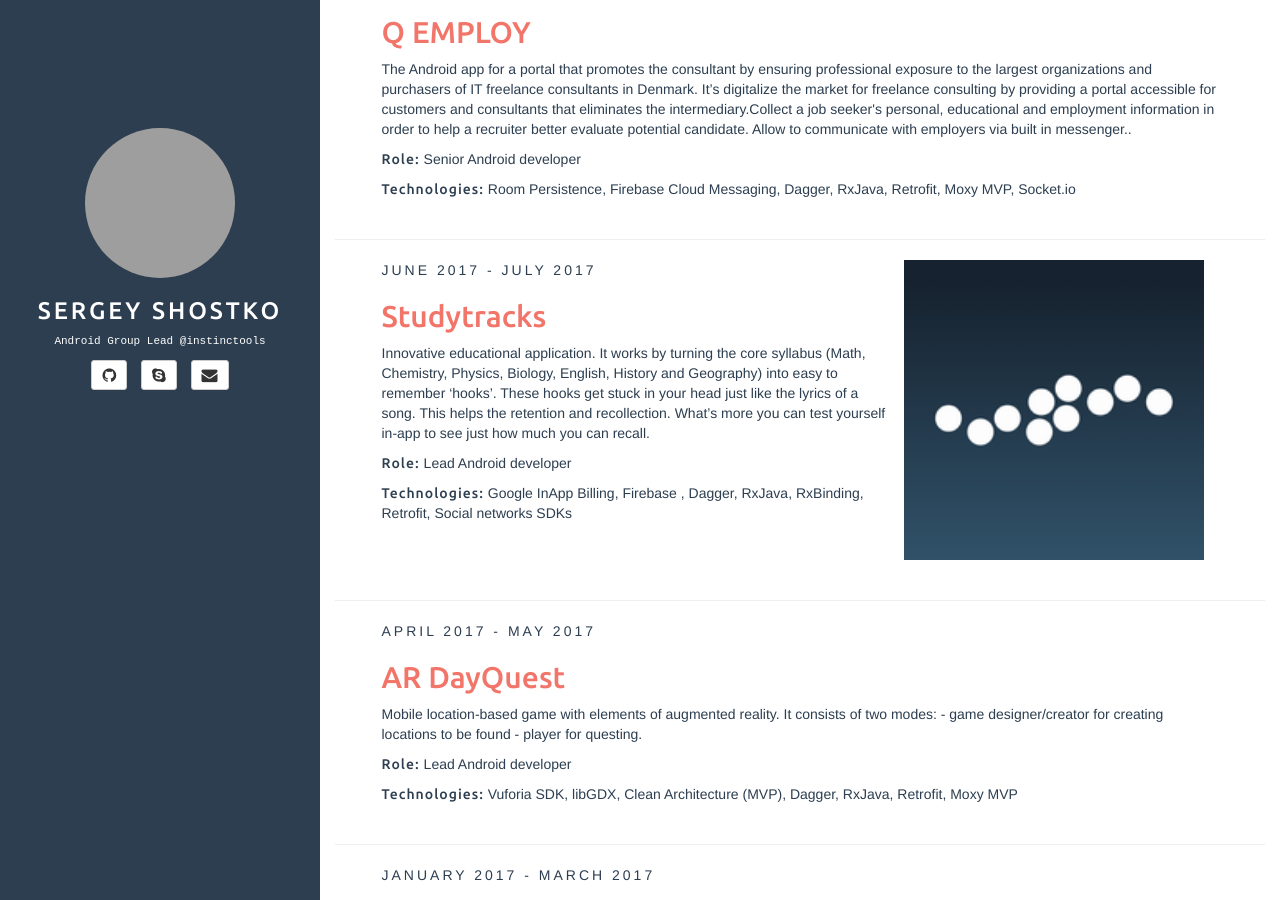
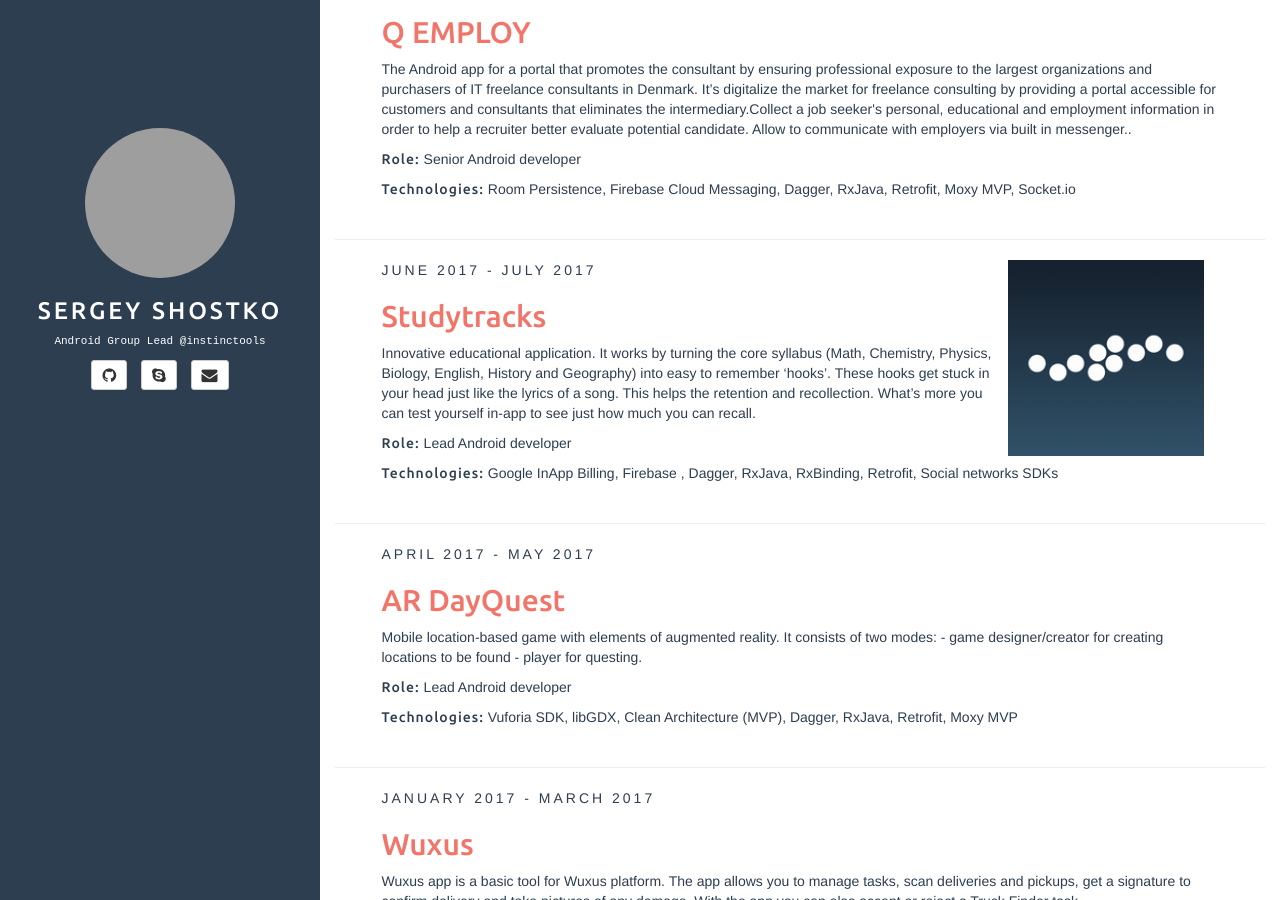
Before and after one commit to shostko/shostko.by, a Jekyll site: the page built from index.html, in a window 1280 px wide and 900 px high, scrolled down 1909 px. Built offline with Jekyll 4.4.1, drawn with Linux system fonts in a browser that asks for light colours; grey boxes are pictures that could not be loaded.

Commit message:
update project image size logic

```diff
--- a/_projects/studytracks.mdown
+++ b/_projects/studytracks.mdown
@@ -5,6 +5,7 @@ role: Lead Android developer
 date_start: 2017-06-01 00:00:00 +0300
 date_end: 2017-07-30 00:00:00 +0300
 image: /assets/project/studytracks.png
+image_size: 196
 technologies: Google InApp Billing, Firebase , Dagger, RxJava, RxBinding, Retrofit, Social networks SDKs
 url_external:
 url_customer:
--- a/index.html
+++ b/index.html
@@ -6,8 +6,9 @@ tagline:
 {% for project in projects %}
 
 {% if project.image %}
-<article class="home" style="min-height: 300px">
-  <img src="{{ site.BASE_PATH }}{{ project.image }}" height="300" width="300" style="float: right; margin: 0 15px 0 15px;">
+{% assign size = project.image_size | default: 300 %}
+<article class="home" style="min-height: {{size}}px">
+  <img src="{{ site.BASE_PATH }}{{ project.image }}" height="{{size}}" width="{{size}}" style="float: right; margin: 0 15px 0 15px;">
 {% else %}
 <article class="home">
 {% endif %}
```
